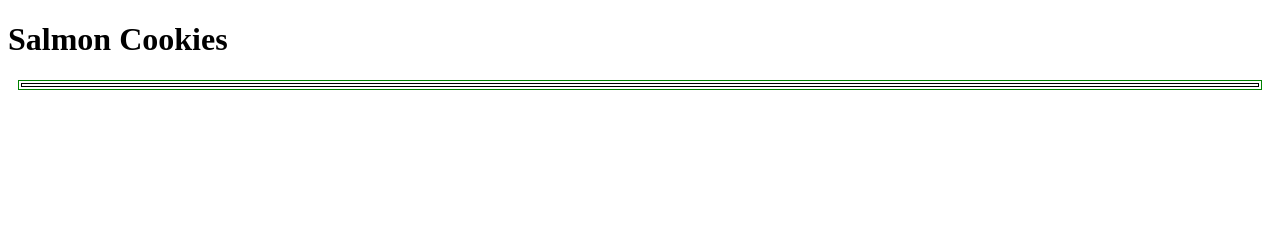
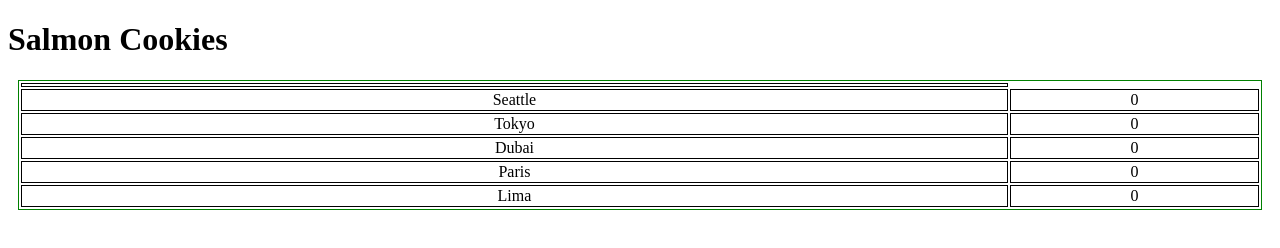
Before and after one commit to tj-parker/cookie-stand, a plain HTML site: page index.html in a window 1280 px wide. Drawn offline with Linux system fonts and the light colour scheme.

Commit message:
added table elements

```diff
--- a/app.js
+++ b/app.js
@@ -6,7 +6,7 @@ function random(min, max) {
   return Math.round(Math.random() * (max - min)) + min;
 }
 
-function store(city, minCust, maxCust, avgCookie) {
+function Store(city, minCust, maxCust, avgCookie) {
   this.city = city;
   this.minCust = minCust;
   this.maxCust = maxCust;
@@ -23,9 +23,8 @@ function store(city, minCust, maxCust, avgCookie) {
 
     return this.hourlyCust;
   };
-}
 
-store.prototype.cookiesPerHour = function (hourlyCust) {
+  this.cookiesPerHour = function (hourlyCust) {
     let total = [];
     let sum = 0;
 
@@ -38,22 +37,26 @@ store.prototype.cookiesPerHour = function (hourlyCust) {
     this.totalSales = sum;
     return total;
   };
+}
 
-let seattle = new store('seattle', 23, 65, 6.3);
-let tokyo = new store('Tokyo', 3, 24, 1.2);
-let dubai = new store('Dubai', 11, 38, 3.7);
-let paris = new store('Paris', 20, 38, 2.3);
-let lima = new store('Lima', 2, 16, 4.6);
+let seattle = new Store('Seattle', 23, 65, 6.3);
+let tokyo = new Store('Tokyo', 3, 24, 1.2);
+let dubai = new Store('Dubai', 11, 38, 3.7);
+let paris = new Store('Paris', 20, 38, 2.3);
+let lima = new Store('Lima', 2, 16, 4.6);
 
 function render(store) {
   let tableEl = document.getElementById('salmon-cookies');
   let tableRowEl = document.createElement('tr');
-  let nameEl = document.createElement('td');
+  let cityEl = document.createElement('td');
+  let totalEl = document.createElement('td');
 
   tableEl.appendChild(tableRowEl);
-  tableRowEl.appendChild(nameEl);
+  tableRowEl.appendChild(cityEl);
+  tableRowEl.appendChild(totalEl);
 
-  nameEl.textContent = store.city;
+  cityEl.textContent = store.city;
+  totalEl.textContent = store.totalSales;
 }
 
 render(seattle);
--- a/index.html
+++ b/index.html
@@ -19,7 +19,7 @@
 </head>
 <body>
   <h1>Salmon Cookies</h1>
-  <table id="stores">
+  <table id="salmon-cookies">
     <tr id="city-row">
       <td id="name-cell"></td>
     </tr>
```
Lines whose indentation alone changed are shown as unchanged.
